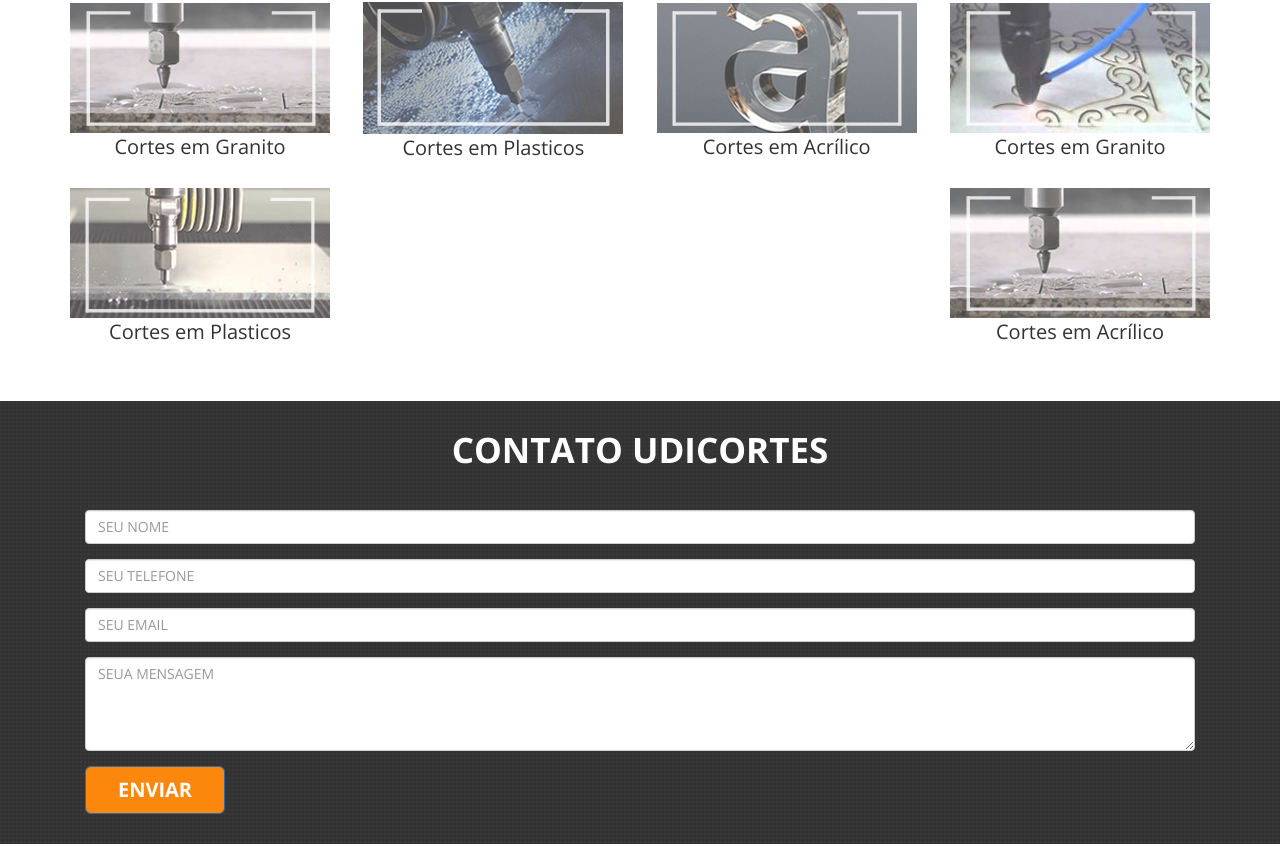
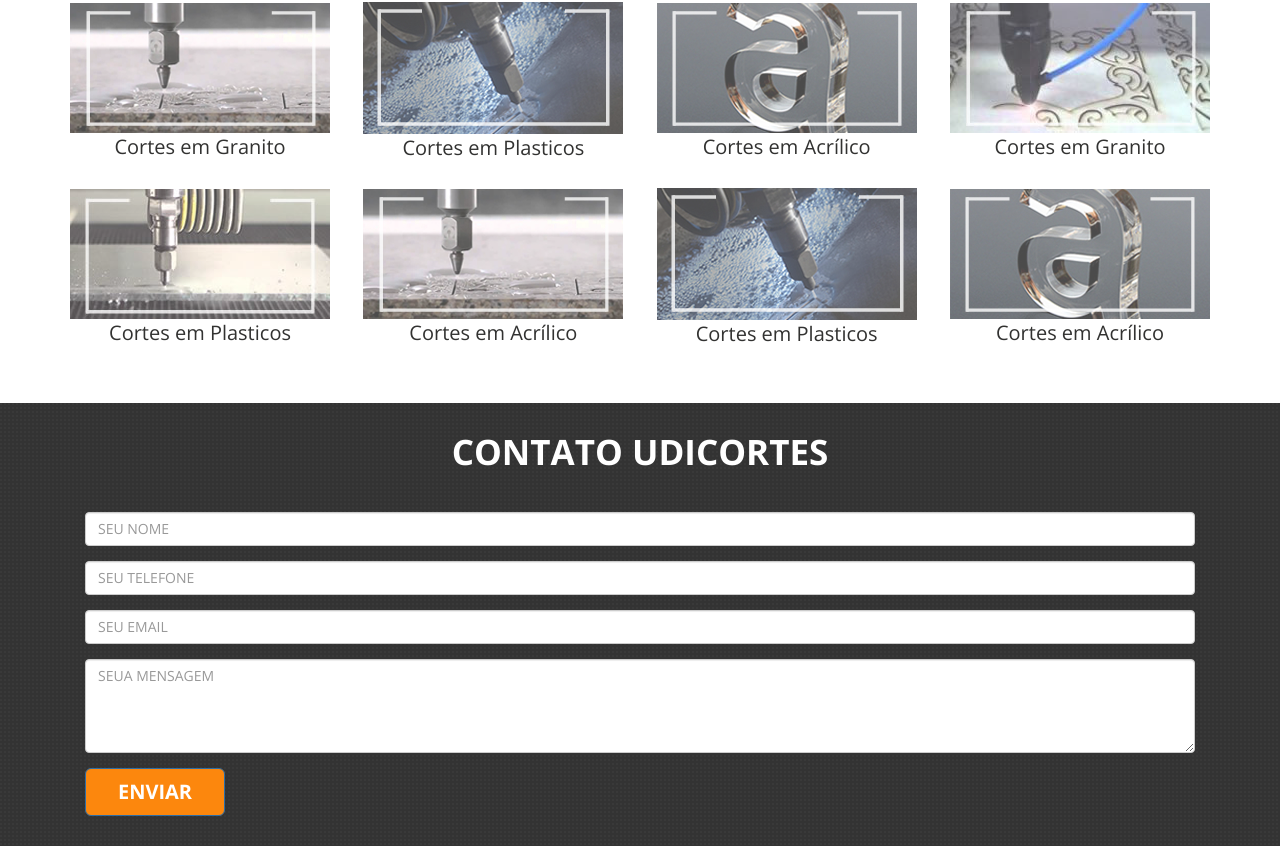
Before and after one commit to martins160/udicortes, a plain HTML site: page index.html in a window 1280 px wide. Shown: the part 2053-2900 px from the top of the page. Drawn offline with nearby package versions, Linux system fonts and the light colour scheme; some icons are missing.

Commit message:
Add files via upload

```diff
--- a/index.html
+++ b/index.html
@@ -175,6 +175,18 @@ os melhores serviços e atendimento de ponta.<br />
                             <p>Cortes em Acrílico</p>
                         </a>
                     </div>
+                    <div class="prod-bloc-center">
+                        <a href="#">
+                            <img src="assets/images/temp/04.jpg" alt="">
+                            <p>Cortes em Plasticos</p>
+                        </a>
+                    </div>
+                    <div class="prod-bloc-center">
+                        <a href="#">
+                            <img src="assets/images/temp/05.jpg" alt="">
+                            <p>Cortes em Acrílico</p>
+                        </a>
+                    </div>
                 </div>
 
             </div>
```
